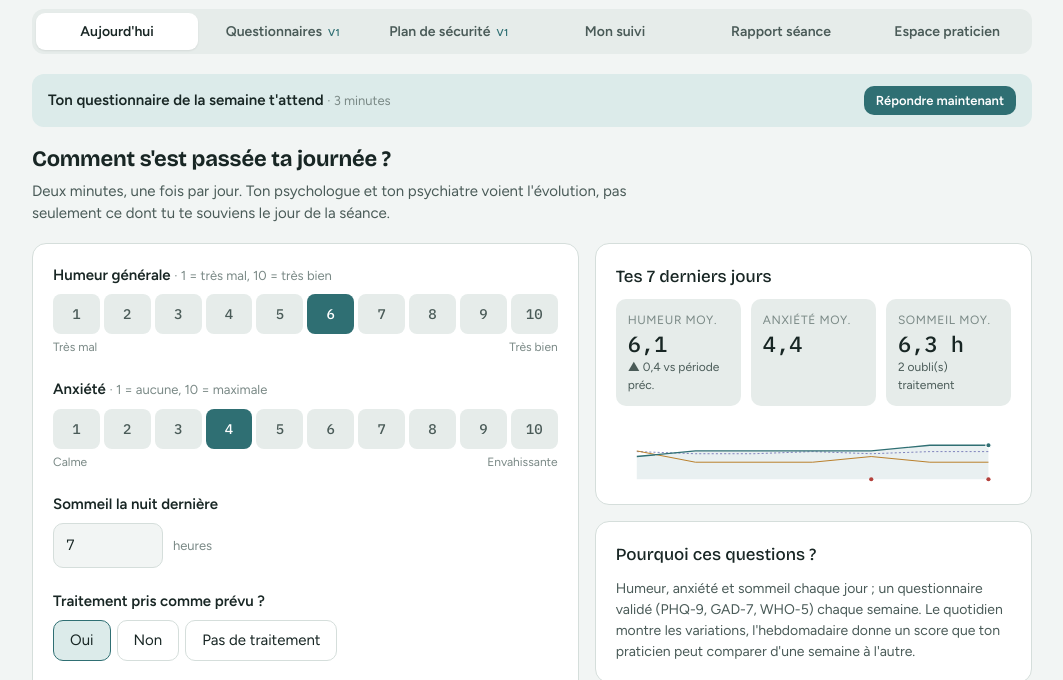
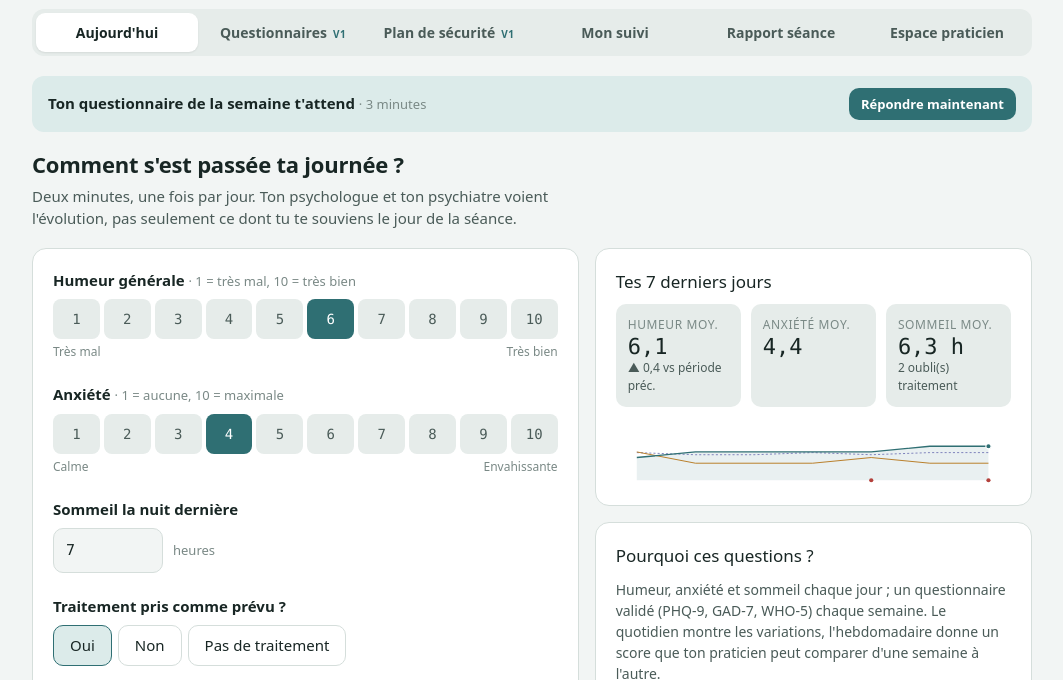
Before and after one commit to Warenee/nafas, a plain HTML site: page index.html in a window 1280 px wide. Shown: the part 113-793 px from the top of the page, without its empty margins (108-1171 px from the left). Drawn offline with nearby package versions, Linux system fonts and the light colour scheme.

Commit message:
Polices du système au lieu de Google Fonts : plus aucune requête externe (bug 2)
Co-Authored-By: Claude Opus 5.5 <noreply@anthropic.com>

```diff
--- a/index.html
+++ b/index.html
@@ -7,9 +7,6 @@
 <meta name="description" content="Nafas : prototype de suivi entre les séances de psychothérapie. Données fictives uniquement.">
 <style>body{margin:0}img{max-width:100%}[hidden]{display:none!important}</style>
 <title>Nafas V1</title>
-<link rel="preconnect" href="https://fonts.googleapis.com">
-<link rel="preconnect" href="https://fonts.gstatic.com" crossorigin>
-<link rel="stylesheet" href="https://fonts.googleapis.com/css2?family=Bricolage+Grotesque:opsz,wght@12..96,500;12..96,700&family=Figtree:wght@400;500;600&family=IBM+Plex+Mono:wght@400;500&family=IBM+Plex+Sans+Arabic:wght@400;600&display=swap">
 <style>
 :root{
   --ground:#F2F5F4; --surface:#FFFFFF; --sunk:#E6ECEA; --ink:#182624; --ink-2:#4A5B58; --ink-3:#7A8986;
```
